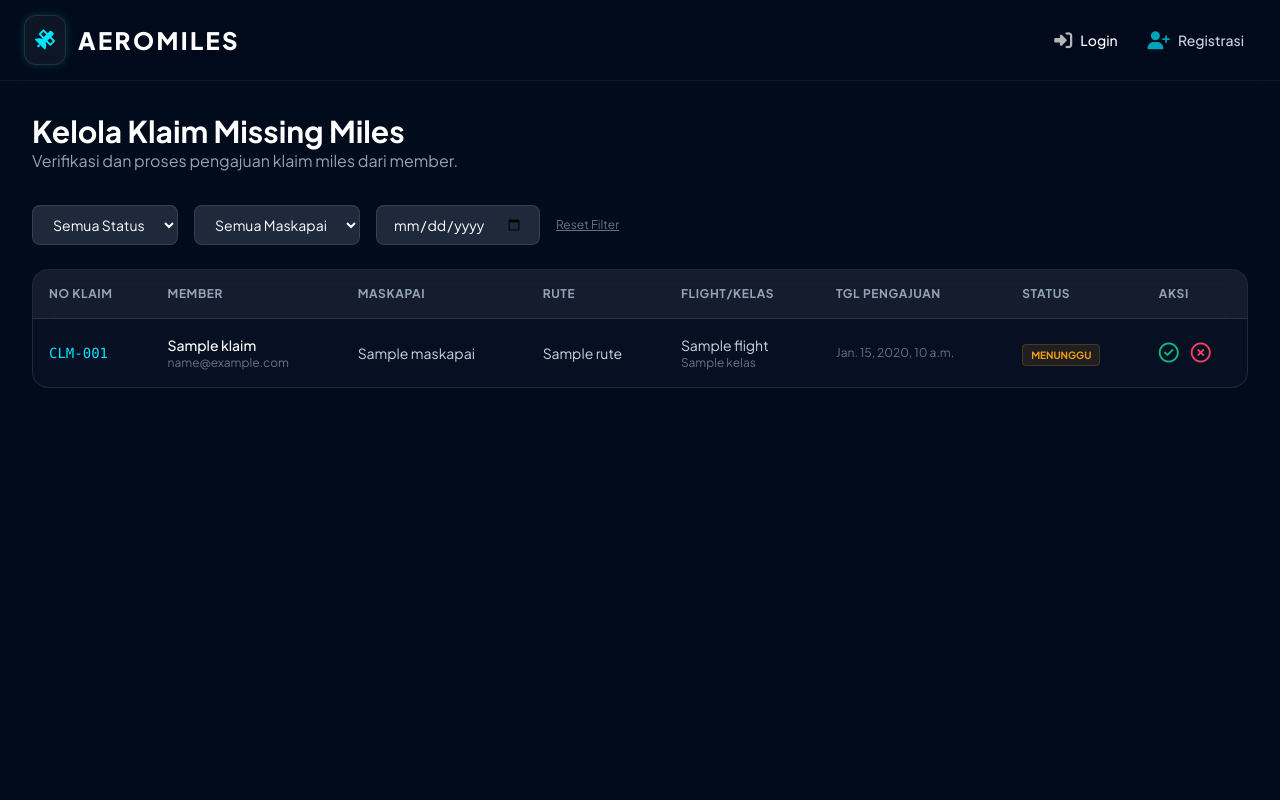
After one commit to Basdat-TK03-AeroMiles/Basdat-TK03, a Django app: template templates/kelola_klaim_staf.html in a window 1280 px wide. The commit adds this page. Run offline with Django 5.2, Linux system fonts and the light colour scheme; the template is opened without the code that fills it: most values are stand-ins (such as "Sample title", 1, 10 or a date in 2020); some libraries are stand-ins or nearby versions.

Commit message:
Menambahkan tampilan untuk fitur manajemen claim missing miles untuk staff.

```diff
--- a/frontend/urls.py
+++ b/frontend/urls.py
@@ -27,4 +27,8 @@ urlpatterns = [
     path('klaim-miles/tambah/', views.ajukan_klaim, name='ajukan_klaim'),
     path('klaim-miles/edit/<int:id>/', views.edit_klaim, name='edit_klaim'),
     path('klaim-miles/hapus/<int:id>/', views.batalkan_klaim, name='batalkan_klaim'),
+
+    path('staf/kelola-klaim/', views.kelola_klaim_staf, name='kelola_klaim_staf'),
+    path('staf/klaim/setujui/<int:pk>/', views.setujui_klaim, name='setujui_klaim'),
+    path('staf/klaim/tolak/<int:pk>/', views.tolak_klaim, name='tolak_klaim'),
 ]
--- a/templates/base.html
+++ b/templates/base.html
@@ -67,7 +67,9 @@
                     {% elif request.session.role == 'staf' %}
                         <a href="{% url 'dashboard' %}" class="flex items-center text-sm font-medium text-slate-300 hover:text-electric hover:bg-white/5 rounded-lg px-3 py-2 transition-all duration-300 whitespace-nowrap bg-white/5 border border-white/10"><i class="fa-solid fa-border-all text-lg mr-2 opacity-70 text-electric"></i>Dashboard</a>
                         <a href="{% url 'manajemen_member' %}" class="flex items-center text-sm font-medium text-slate-300 hover:text-electric hover:bg-white/5 rounded-lg px-3 py-2 transition-all duration-300 whitespace-nowrap"><i class="fa-solid fa-users text-lg mr-2 opacity-70"></i>Member</a>
-                        <a href="#" class="flex items-center text-sm font-medium text-slate-300 hover:text-electric hover:bg-white/5 rounded-lg px-3 py-2 transition-all duration-300 whitespace-nowrap"><i class="fa-solid fa-file-circle-check text-lg mr-2 opacity-70"></i>Klaim</a>
+                         <a href="{% url 'kelola_klaim_staf' %}" class="flex items-center text-sm font-medium text-slate-300 hover:text-electric hover:bg-white/5 rounded-lg px-3 py-2 transition-all duration-300 whitespace-nowrap">
+                            <i class="fa-solid fa-file-circle-plus text-lg mr-2 opacity-70"></i>Klaim Miles
+                        </a>
                         <a href="{% url 'daftar_hadiah' %}" class="flex items-center text-sm font-medium text-slate-300 hover:text-electric hover:bg-white/5 rounded-lg px-3 py-2 transition-all duration-300 whitespace-nowrap"><i class="fa-solid fa-gifts text-lg mr-2 opacity-70 text-electric"></i>Hadiah</a>
                         <a href="{% url 'daftar_mitra' %}" class="flex items-center text-sm font-medium text-slate-300 hover:text-electric hover:bg-white/5 rounded-lg px-3 py-2 transition-all duration-300 whitespace-nowrap"><i class="fa-solid fa-handshake text-lg mr-2 opacity-70 text-electric"></i>Mitra</a>
                         <a href="#" class="flex items-center text-sm font-medium text-slate-300 hover:text-electric hover:bg-white/5 rounded-lg px-3 py-2 transition-all duration-300 whitespace-nowrap"><i class="fa-solid fa-file-invoice-dollar text-lg mr-2 opacity-70"></i>Transaksi</a>
--- /dev/null
+++ b/templates/kelola_klaim_staf.html
@@ -0,0 +1,195 @@
+{% extends 'base.html' %}
+
+{% block content %}
+<div class="p-8">
+    <div class="mb-8">
+        <h1 class="text-3xl font-bold text-white">Kelola Klaim Missing Miles</h1>
+        <p class="text-slate-400">Verifikasi dan proses pengajuan klaim miles dari member.</p>
+    </div>
+
+    <div class="flex flex-wrap gap-4 mb-6">
+        <select id="filterStatus" onchange="filterTable()" class="bg-slate-800 border border-white/10 rounded-lg px-4 py-2 text-sm text-white outline-none focus:border-electric">
+            <option value="">Semua Status</option>
+            <option value="MENUNGGU">Menunggu</option>
+            <option value="DISETUJUI">Disetujui</option>
+            <option value="DITOLAK">Ditolak</option>
+        </select>
+
+        <select id="filterMaskapai" onchange="filterTable()" class="bg-slate-800 border border-white/10 rounded-lg px-4 py-2 text-sm text-white outline-none focus:border-electric">
+            <option value="">Semua Maskapai</option>
+            <option value="GA">GA</option>
+            <option value="SQ">SQ</option>
+            <option value="MH">MH</option>
+        </select>
+
+        <input type="date" id="filterTanggal" onchange="filterTable()" class="bg-slate-800 border border-white/10 rounded-lg px-4 py-2 text-sm text-white outline-none focus:border-electric">
+
+        <button onclick="resetFilters()" class="text-xs text-slate-500 hover:text-electric transition-colors underline">Reset Filter</button>
+    </div>
+
+    <div class="bg-slate-900/50 border border-white/10 rounded-2xl overflow-hidden backdrop-blur-md">
+        <table class="w-full text-left" id="claimTable">
+            <thead>
+                <tr class="bg-white/5 border-b border-white/10">
+                    <th class="p-4 text-xs font-bold text-slate-400 uppercase tracking-wider">No Klaim</th>
+                    <th class="p-4 text-xs font-bold text-slate-400 uppercase tracking-wider">Member</th>
+                    <th class="p-4 text-xs font-bold text-slate-400 uppercase tracking-wider">Maskapai</th>
+                    <th class="p-4 text-xs font-bold text-slate-400 uppercase tracking-wider">Rute</th>
+                    <th class="p-4 text-xs font-bold text-slate-400 uppercase tracking-wider">Flight/Kelas</th>
+                    <th class="p-4 text-xs font-bold text-slate-400 uppercase tracking-wider">Tgl Pengajuan</th>
+                    <th class="p-4 text-xs font-bold text-slate-400 uppercase tracking-wider">Status</th>
+                    <th class="p-4 text-xs font-bold text-slate-400 uppercase tracking-wider">Aksi</th>
+                </tr>
+            </thead>
+            <tbody class="divide-y divide-white/5">
+                {% for k in klaim_list %}
+                <tr class="claim-row hover:bg-white/[0.02] transition-colors"
+                    data-status="{{ k.status|upper }}"
+                    data-maskapai="{{ k.maskapai }}"
+                    data-tanggal="{{ k.tanggal_pengajuan|slice:':10' }}">
+
+                    <td class="p-4 font-mono text-sm text-electric">CLM-00{{ k.id }}</td>
+                    <td class="p-4">
+                        <div class="text-sm font-medium text-white">{{ k.nama_member }}</div>
+                        <div class="text-xs text-slate-500">{{ k.email_member }}</div>
+                    </td>
+                    <td class="p-4 text-sm text-slate-300">{{ k.maskapai }}</td>
+                    <td class="p-4 text-sm text-slate-300">{{ k.rute }}</td>
+                    <td class="p-4">
+                        <div class="text-sm text-slate-300">{{ k.flight }}</div>
+                        <div class="text-xs text-slate-500">{{ k.kelas }}</div>
+                    </td>
+                    <td class="p-4 text-xs text-slate-500">{{ k.tanggal_pengajuan }}</td>
+                    <td class="p-4">
+                        {% if k.status == 'Disetujui' %}
+                        <span class="px-2 py-1 rounded text-[10px] font-bold bg-emerald-500/10 text-emerald-500 border border-emerald-500/20 uppercase">Disetujui</span>
+                        {% elif k.status == 'Menunggu' %}
+                        <span class="px-2 py-1 rounded text-[10px] font-bold bg-amber-500/10 text-amber-500 border border-amber-500/20 uppercase">Menunggu</span>
+                        {% else %}
+                        <span class="px-2 py-1 rounded text-[10px] font-bold bg-rose-500/10 text-rose-500 border border-rose-500/20 uppercase">Ditolak</span>
+                        {% endif %}
+                    </td>
+                    <td class="p-4 text-center">
+                        {% if k.status == 'Menunggu' %}
+                        <div class="flex space-x-3">
+                            <button onclick="openModal('setuju', 'CLM-00{{ k.id }}', '{{ k.nama_member }}', '{{ k.rute }}', '{{ k.kelas }}')" class="text-emerald-500 hover:text-emerald-400 transition-colors">
+                                <i class="fa-regular fa-circle-check text-xl"></i>
+                            </button>
+                            <button onclick="openModal('tolak', 'CLM-00{{ k.id }}', '{{ k.nama_member }}', '{{ k.rute }}', '{{ k.kelas }}')" class="text-rose-500 hover:text-rose-400 transition-colors">
+                                <i class="fa-regular fa-circle-xmark text-xl"></i>
+                            </button>
+                        </div>
+                        {% else %}
+                        <i class="fa-solid fa-circle-check text-slate-700"></i>
+                        {% endif %}
+                    </td>
+                </tr>
+                {% endfor %}
+            </tbody>
+        </table>
+    </div>
+</div>
+
+<div id="modalOverlay" class="fixed inset-0 bg-black/80 backdrop-blur-sm hidden items-center justify-center z-50">
+    <div class="bg-white rounded-xl shadow-2xl w-full max-w-md overflow-hidden transform transition-all scale-95 opacity-0" id="modalContent">
+        <div class="p-6 pb-2 flex justify-between items-start">
+            <div>
+                <h3 id="modalTitle" class="text-xl font-bold text-slate-900">Judul Modal</h3>
+                <p id="modalSub" class="text-sm text-slate-500 mt-1">Subdeskripsi modal disini.</p>
+            </div>
+            <button onclick="closeModal()" class="text-slate-400 hover:text-slate-600">
+                <i class="fa-solid fa-xmark text-lg"></i>
+            </button>
+        </div>
+
+        <div class="p-6 pt-2 space-y-3 text-sm border-b border-slate-100">
+            <div class="flex">
+                <span class="w-24 text-slate-500">Klaim:</span>
+                <span id="txtId" class="font-bold text-slate-900"></span>
+            </div>
+            <div class="flex">
+                <span class="w-24 text-slate-500">Member:</span>
+                <span id="txtMember" class="font-bold text-slate-900"></span>
+            </div>
+            <div class="flex">
+                <span class="w-24 text-slate-500">Rute:</span>
+                <span id="txtRute" class="font-bold text-slate-900"></span>
+            </div>
+            <div class="flex">
+                <span class="w-24 text-slate-500">Kelas:</span>
+                <span id="txtKelas" class="font-bold text-slate-900"></span>
+            </div>
+        </div>
+
+        <!-- Footer -->
+        <div class="p-4 bg-slate-50 flex justify-end space-x-3">
+            <button onclick="closeModal()" class="px-5 py-2 text-sm font-bold text-slate-600 bg-white border border-slate-200 rounded-lg hover:bg-slate-50 transition-colors">Batal</button>
+            <button id="btnAction" class="px-5 py-2 text-sm font-bold text-white rounded-lg transition-all shadow-lg shadow-blue-500/20">Aksi</button>
+        </div>
+    </div>
+</div>
+
+<script>
+    function filterTable() {
+        const sVal = document.getElementById('filterStatus').value;
+        const mVal = document.getElementById('filterMaskapai').value;
+        const tVal = document.getElementById('filterTanggal').value;
+        document.querySelectorAll('.claim-row').forEach(row => {
+            const matchS = sVal === "" || row.dataset.status === sVal;
+            const matchM = mVal === "" || row.dataset.maskapai === mVal;
+            const matchT = tVal === "" || row.dataset.tanggal === tVal;
+            row.style.display = (matchS && matchM && matchT) ? "" : "none";
+        });
+    }
+
+    function resetFilters() {
+        document.getElementById('filterStatus').value = "";
+        document.getElementById('filterMaskapai').value = "";
+        document.getElementById('filterTanggal').value = "";
+        filterTable();
+    }
+
+    const overlay = document.getElementById('modalOverlay');
+    const content = document.getElementById('modalContent');
+
+    function openModal(type, id, member, rute, kelas) {
+        const isSetuju = type === 'setuju';
+
+        document.getElementById('modalTitle').innerText = isSetuju ? 'Setujui Klaim' : 'Tolak Klaim';
+        document.getElementById('modalSub').innerText = isSetuju
+            ? 'Miles akan ditambahkan ke akun member sesuai rute dan kelas kabin.'
+            : 'Klaim akan ditolak dan member akan diinformasikan.';
+
+        document.getElementById('txtId').innerText = id;
+        document.getElementById('txtMember').innerText = member;
+        document.getElementById('txtRute').innerText = rute;
+        document.getElementById('txtKelas').innerText = kelas;
+
+        const btn = document.getElementById('btnAction');
+        btn.innerText = isSetuju ? 'Setujui' : 'Tolak';
+        btn.className = isSetuju
+            ? 'px-5 py-2 text-sm font-bold text-white bg-blue-900 hover:bg-blue-800 rounded-lg'
+            : 'px-5 py-2 text-sm font-bold text-white bg-rose-600 hover:bg-rose-500 rounded-lg';
+
+        overlay.classList.remove('hidden');
+        overlay.classList.add('flex');
+        setTimeout(() => {
+            content.classList.remove('scale-95', 'opacity-0');
+            content.classList.add('scale-100', 'opacity-100');
+        }, 10);
+    }
+
+    function closeModal() {
+        content.classList.remove('scale-100', 'opacity-100');
+        content.classList.add('scale-95', 'opacity-0');
+        setTimeout(() => {
+            overlay.classList.remove('flex');
+            overlay.classList.add('hidden');
+        }, 200);
+    }
+
+    overlay.addEventListener('click', (e) => {
+        if(e.target === overlay) closeModal();
+    });
+</script>
+{% endblock %}
```
Also changed, not shown: frontend/views.py (+56 -0 lines).
